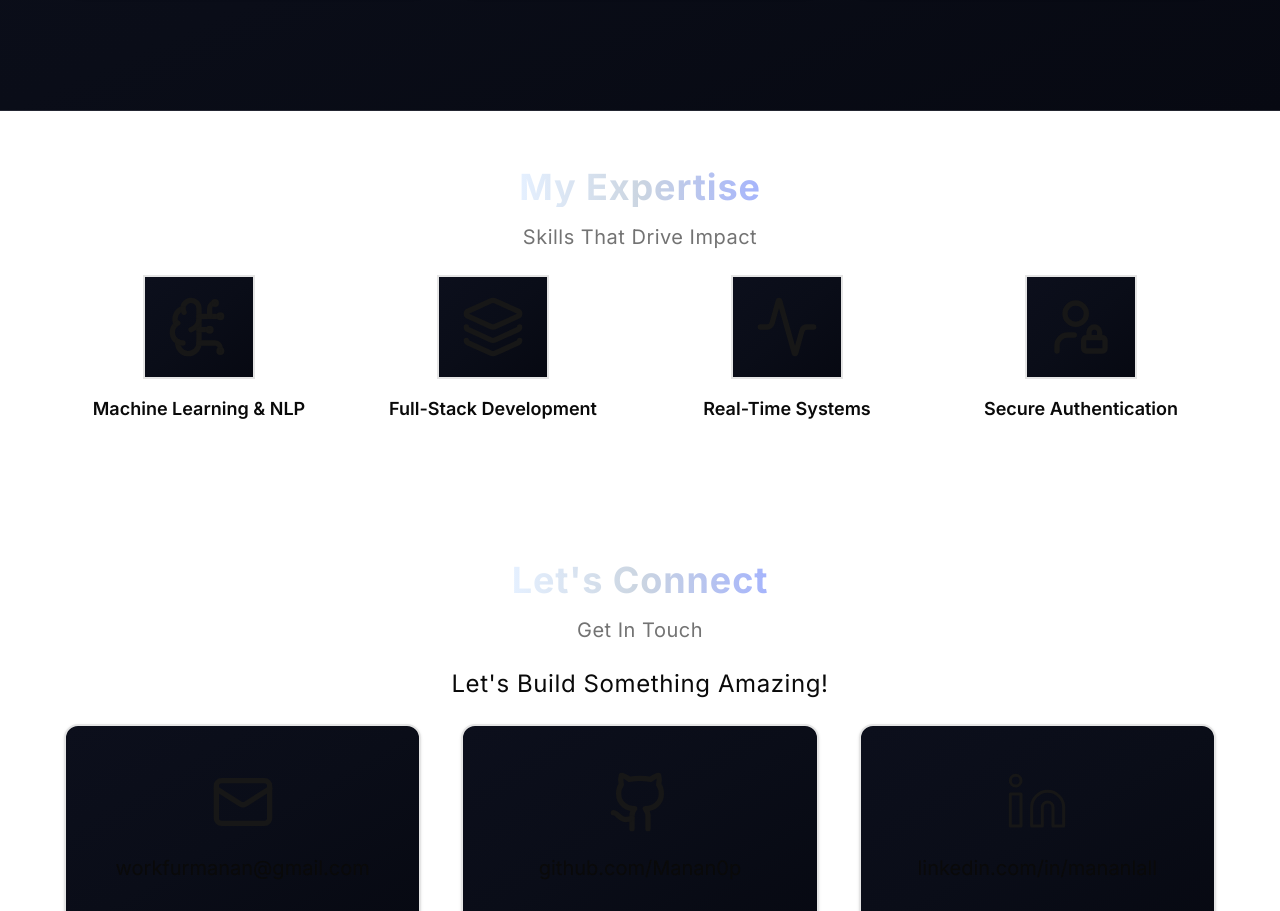
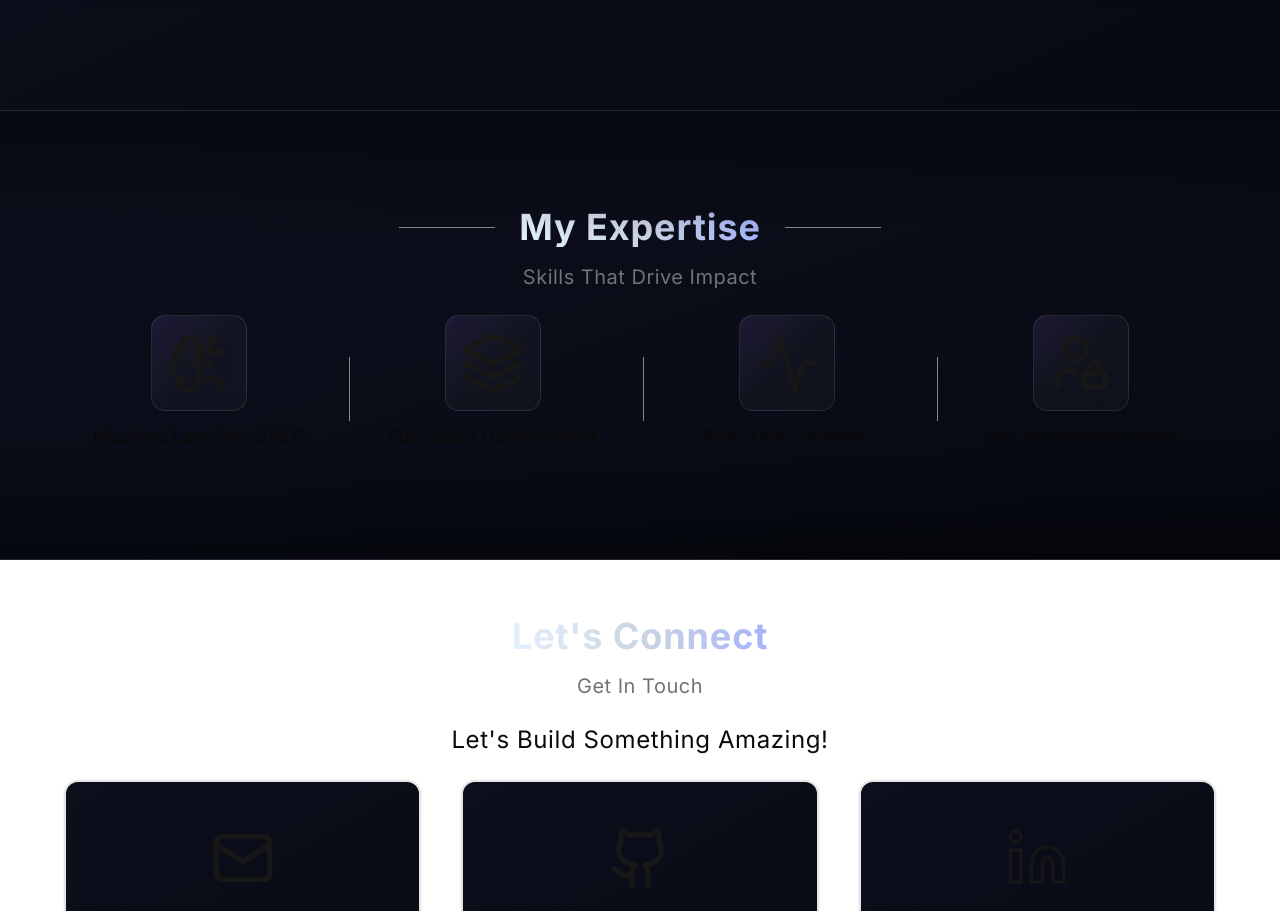
Before and after one commit to Manan0p/Personal-Portfolio, a Next.js app: page / in a window 1280 px wide. Shown: the part 1023-1934 px from the top of the page. Built offline with nearby package versions, Linux system fonts and the light colour scheme.

Commit message:
skills revamp

```diff
--- a/app/page.jsx
+++ b/app/page.jsx
@@ -105,19 +105,32 @@ export default function Home() {
             })}</div>
           </div>
         </section>
-        <section className="w-full py-7 md:py-14 lg:py-14 bg-background border-b border-white/10 bg-gradient-to-br]">
+        <section className="relative w-full py-16 md:py-24 border-b border-white/10 bg-gradient-to-br from-[#0c0f1c] via-[#0a0d18] to-[#070912]">
+          <div className="pointer-events-none absolute inset-0">
+            <div className="absolute top-0 left-0 w-full h-32 bg-gradient-to-b from-black/40 to-transparent" />
+            <div className="absolute bottom-0 left-0 w-full h-32 bg-gradient-to-t from-black/40 to-transparent" />
+          </div>
           <div className="container mx-auto px-4 md:px-6">
             <div className="text-center">
-              <h2 className="text-4xl font-bold tracking-wide inline-block bg-[linear-gradient(90deg,#E5F0FF,#CBD5E1,#A5B4FC)] text-transparent bg-clip-text mb-4">My Expertise</h2>
+              <div className="flex items-center justify-center gap-6 mb-4 w-full">
+                <div className="h-px w-24 bg-white/50" />
+              <h2 className="text-4xl font-bold tracking-wide bg-[linear-gradient(90deg,#E5F0FF,#CBD5E1,#A5B4FC)] text-transparent bg-clip-text whitespace-nowrap">My Expertise</h2>
+              <div className="h-px w-24 bg-white/50" />
+              </div>
               <div className="text-md md:text-lg lg:text-xl text-muted-foreground tracking-wide mb-6">
                 Skills That Drive Impact
               </div>
             </div>
             <div className="grid grid-cols-1 md:grid-cols-2 lg:grid-cols-4 gap-6 max-w-6xl mx-auto">
-              {expertise.map(({id,logo,title})=>(
-                <div key={id} className="flex flex-col items-center space-y-4 ">
-                  <div className="flex h-26 w-28 items-center justify-center-safe border-2 hover:border-primary transition-colors duration-300  bg-gradient-to-br from-[#0c0f1c] via-[#0a0d18] to-[#070912]">{logo}</div>
-                  <h3 className="text-lg font-semibold tracking-normal mb-6">{title}</h3>
+              {expertise.map(({id,logo,title}, index)=>(
+                <div key={id} className="relative flex flex-col items-center space-y-3  ">
+                  <div className="group overflow-hidden relative flex h-24 w-24 items-center justify-center rounded-xl bg-white/3 backdrop-blur-md border border-white/10 transition-all duration-300 hover:-translate-y-2 hover:border-white/20 hover:shadow-[0_0_50px_rgba(139,92,246,0.25)]  bg-gradient-to-br from-violet-500/10 via-transparent to-transparent">
+                    {logo}
+                  </div>
+                  <h3 className="text-lg font-semibold tracking-normal">{title}</h3>
+                  {index !== expertise.length - 1 && (
+                    <div className="hidden lg:block absolute right-[-16px] top-[42px] h-16 w-px bg-white/50" />
+                  )}
                 </div>
               ))}
             </div>
```
